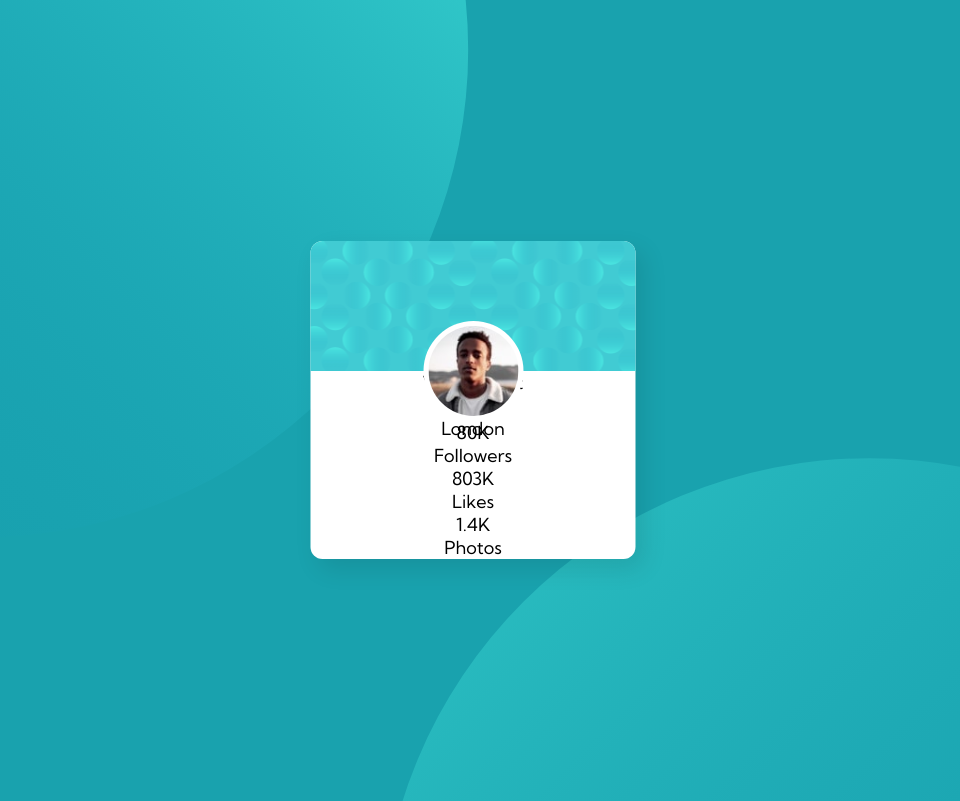
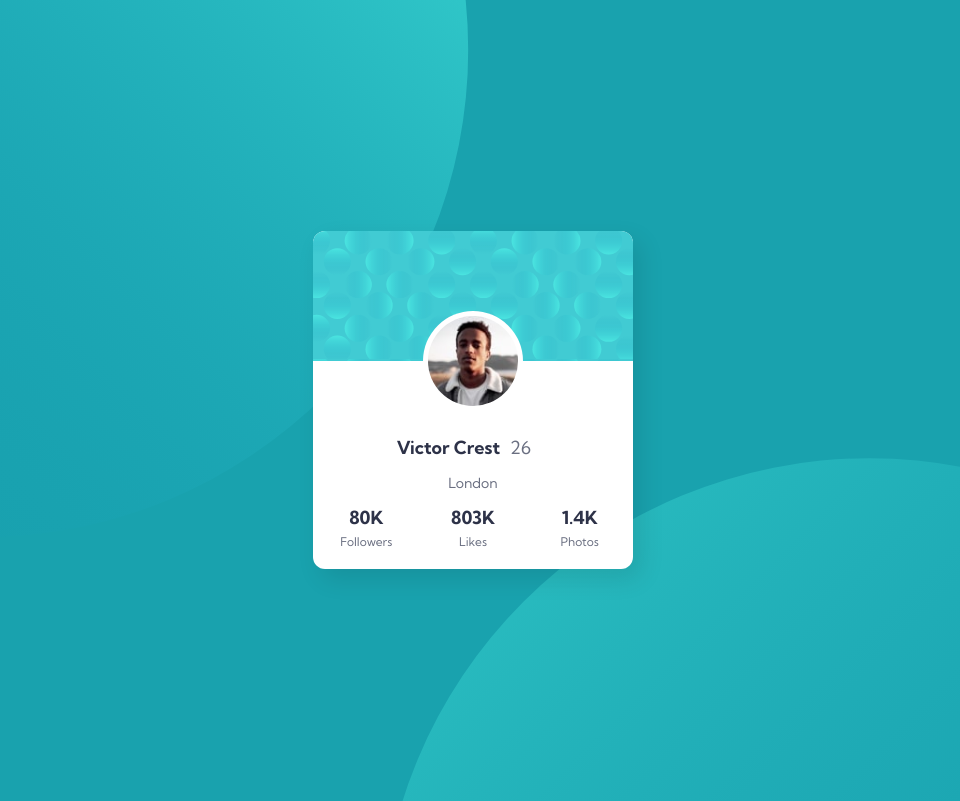
Before and after one commit to devesh-anand/profile-card-component, a plain HTML site: page index.html in a window 1280 px wide. Shown: the top 801 px of the page, without its empty margins (167-1127 px from the left). Drawn offline with Linux system fonts and the light colour scheme.

Commit message:
Almost completed, just the black line above stats is not visible

```diff
--- a/index.html
+++ b/index.html
@@ -26,6 +26,7 @@
             <div class="card-city">London</div>
         </div>
 
+        <div class="card-stats">
             <div class="stats">
                 <div class="num">80K</div>
                 <div class="title">Followers</div>
@@ -41,5 +42,6 @@
             <div class="title">Photos</div>
             </div>
         </div>
+    </div>
 </body>
 </html>
--- a/styles.css
+++ b/styles.css
@@ -57,7 +57,7 @@ body {
     background: white;
     border-radius: 12px;
     box-shadow: 8px 10px 24px rgba(0,0,0,0.1);
-    min-width: 325px;
+    min-width: 320px;
 }
 
 .card-top {
@@ -92,6 +92,54 @@ body {
 }
 
 .card-info {
+    margin-top: 60px;
     height: 50px;
     display: grid;
+    grid-template-columns: 60% auto;
 }
+
+.card-title {
+    padding: 15px 5px;
+    text-align: right;
+    font-weight: 700;
+    color: hsl(229, 23%, 23%);
+}
+
+.card-age {
+    text-align: left;
+    padding: 15px 5px;
+    color: hsl(227, 10%, 46%);
+}
+
+.card-city {
+    grid-column: span 2;
+    text-align: center;
+    font-size: 14px;
+    color: hsl(227, 10%, 46%);
+}
+
+.card-stats {
+    margin-top: 15px;
+    padding: 20px 0;
+    border-top: 10px hsl(229, 23%, 23%);
+    display: flex;
+}
+
+.stats {
+    width: 100%;
+    display: flex;
+    flex-direction: column;
+    align-items: center;
+}
+
+.num {
+    font-size: 18px;
+    color: hsl(229, 23%, 23%);
+    font-weight: 700;
+    margin-bottom: 5px;
+}
+
+.title {
+    font-size: 12px;
+    color: hsl(227, 10%, 46%);
+}
```
Lines whose indentation alone changed are shown as unchanged.
